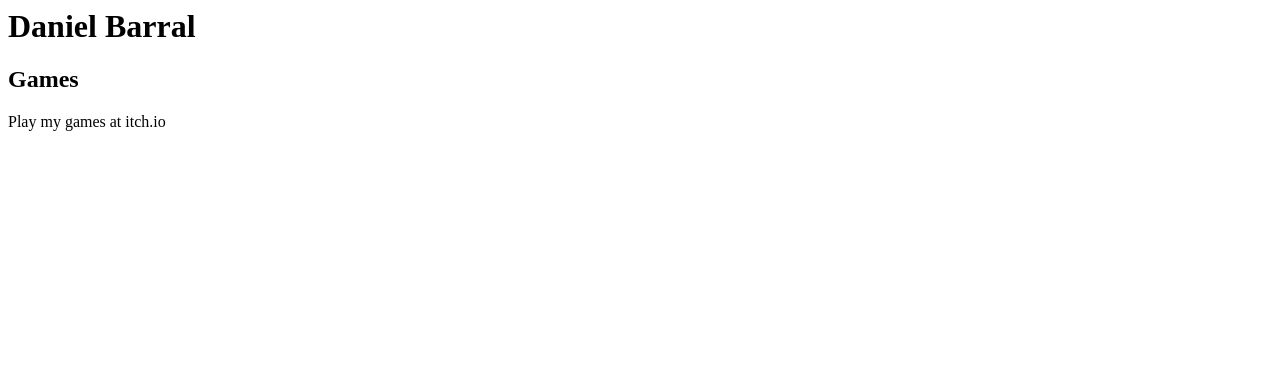
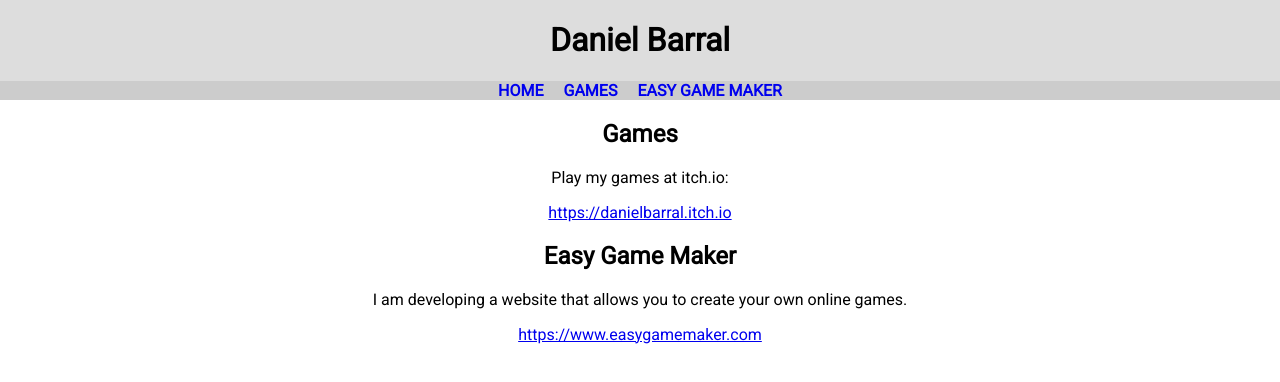
Before and after one commit to daniel-barral-games/daniel-barral-games.github.io, a plain HTML site: page index.html in a window 1280 px wide. Drawn offline with Linux system fonts and the light colour scheme.

Commit message:
Implementing main page.

```diff
--- a/index.html
+++ b/index.html
@@ -1,3 +1,61 @@
-<h1>Daniel Barral</h1>
-<h2>Games</h2>
-Play my games at itch.io
+<html>
+
+    <head>
+
+        <link rel="preconnect" href="https://fonts.gstatic.com">
+        <link href="https://fonts.googleapis.com/css2?family=Roboto&display=swap" rel="stylesheet">
+
+        <style>
+            body {
+                margin: 0px;
+                text-align: center;
+                font-family: 'Roboto', sans-serif;
+                font-weight: 400;
+            }
+            .mainLayout {
+                display: grid;
+                height: 100vh;
+                grid-gap: 0px;
+                grid-template-rows: auto auto 1fr;
+            }
+            .header {
+                background-color: #dddddd;
+            }
+            .menu {
+                background-color: #cccccc;
+                display: grid;
+                grid-gap: 20px;
+                grid-template-columns: 1fr auto auto auto 1fr;
+            }
+            .menu > div > a {
+                text-decoration: none;
+                font-weight: bold;
+                /*color: black;*/
+            }
+        </style>
+
+    </head>
+
+    <body>
+        <div class="mainLayout">
+            <div class="header"><h1>Daniel Barral</h1></div>
+            <div class="menu">
+                <div></div>
+                <div><a href="/">HOME</a></div>
+                <div><a href="/games">GAMES</a></div>
+                <div><a href="/easy-game-maker">EASY GAME MAKER</a></div>
+                <div></div>
+            </div>
+            <div class="content">
+                <h2>Games</h2>
+                <p>Play my games at itch.io:</p>
+                <a href="https://danielbarral.itch.io">https://danielbarral.itch.io</a>
+
+                <h2>Easy Game Maker</h2>
+                <p>I am developing a website that allows you to create your own online games.</p>
+                <a href="https://www.easygamemaker.com">https://www.easygamemaker.com</a>
+            </div>
+        </div>
+    </body>
+
+</html>
```
